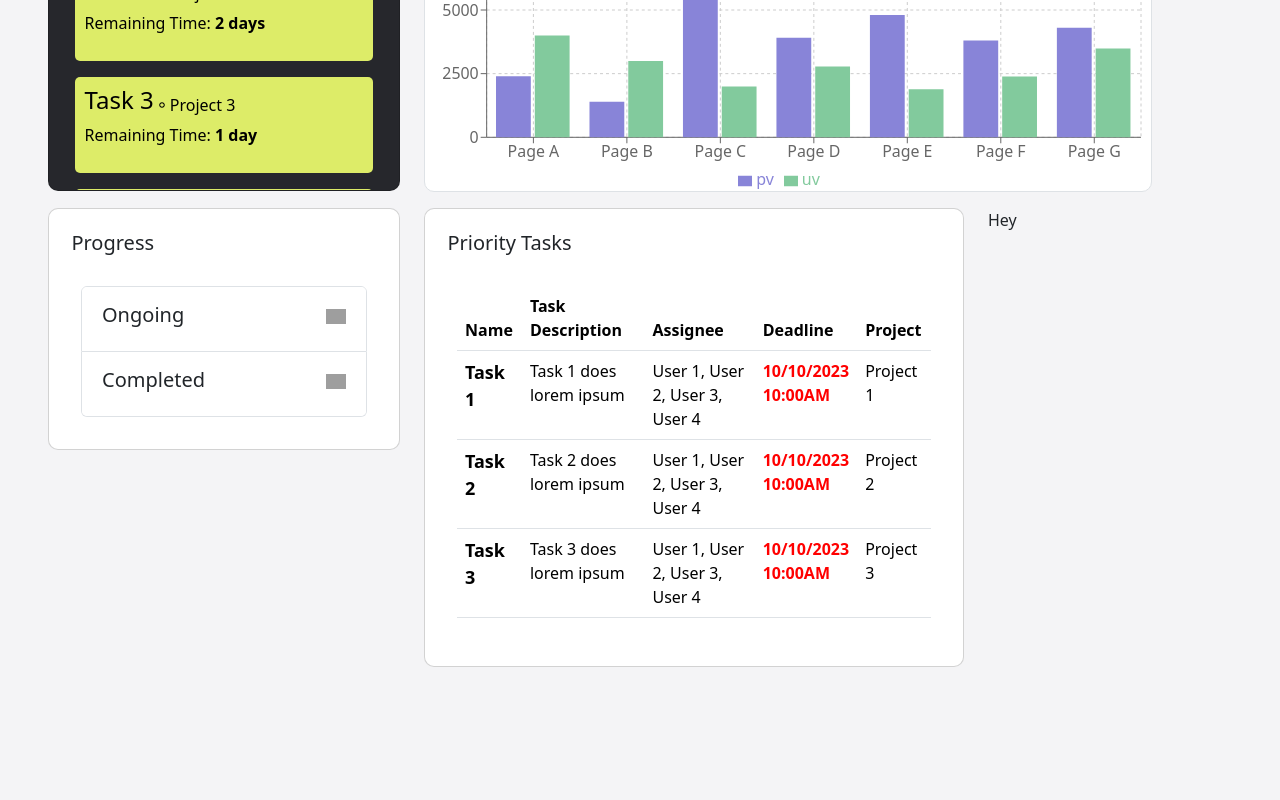
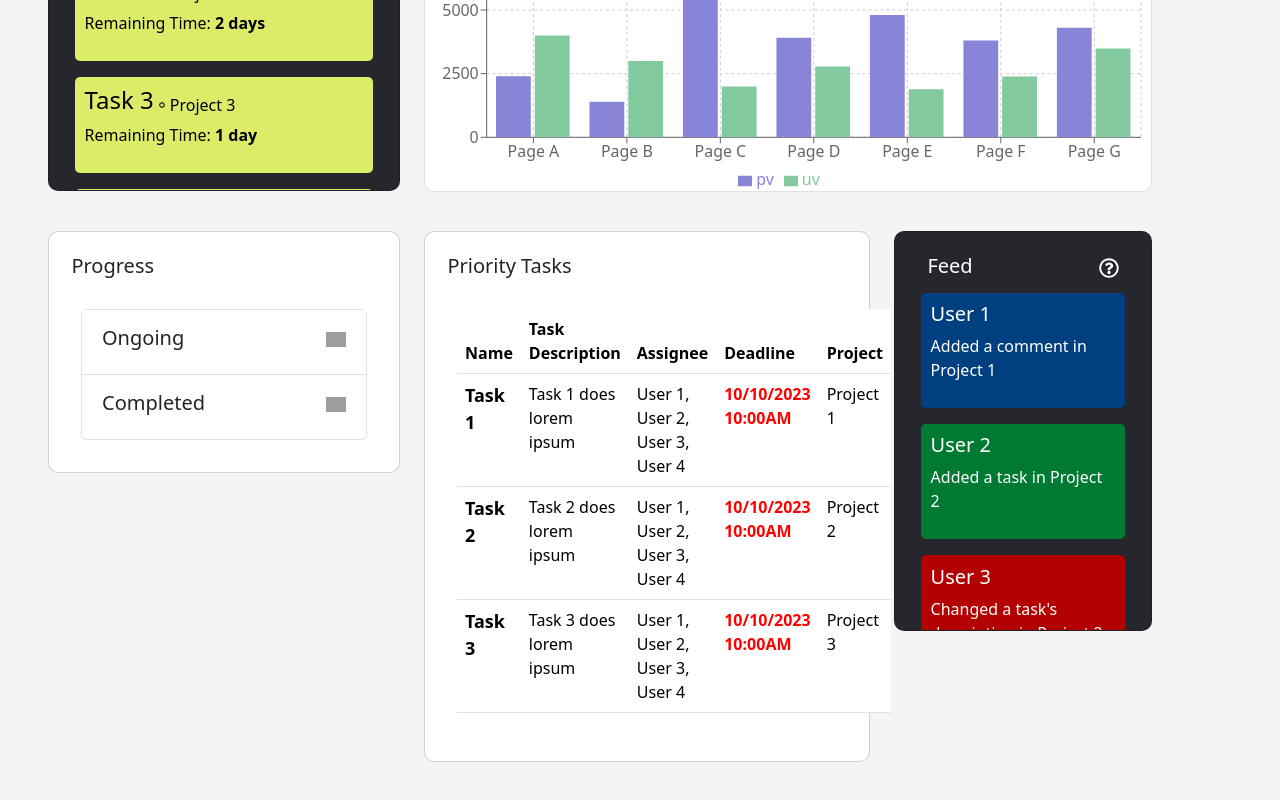
Before and after one commit to jonathanWongLS/TaskSwift, a React (Vite) app in the folder task-swift/: page /dashboard in a window 1280 px wide. Shown: the part 464-1264 px from the top of the page. Before the commit the page ends 1147 px from the top, so only its background shows below. Built offline with nearby package versions, Linux system fonts and the light colour scheme; grey boxes are pictures that could not be loaded.

Commit message:
Added Feed component in Dashboard page and increase bottom margin of several Dashboard components to prevent components sticking to each other

```diff
--- a/task-swift/src/views/Dashboard/Dashboard.jsx
+++ b/task-swift/src/views/Dashboard/Dashboard.jsx
@@ -8,6 +8,7 @@ import UpcomingDeadline from "../../components/UpcomingDeadline/UpcomingDeadline
 import ChartsTabs from "../../components/ChartsTabs/ChartsTabs";
 import Progress from "../../components/Progress/Progress";
 import PriorityTasks from "../../components/PriorityTasks/PriorityTasks";
+import Feed from "../../components/Feed/Feed";
 
 import { FaArrowRightLong } from "react-icons/fa6";
 
@@ -36,7 +37,7 @@ const Dashboard = () => {
           </Col>
         </Row>
         <Row className="dashboard-row">
-          <Col sm={12} md={12} xl={4} className="upcoming-deadline-col" >
+          <Col sm={12} md={12} xl={4} className="upcoming-deadline-col mb-4" >
             <UpcomingDeadline />
           </Col>
           <Col sm={12} md={12} xl={8} className="charts-tabs-col">
@@ -44,13 +45,15 @@ const Dashboard = () => {
           </Col>
         </Row>
         <Row className="dashboard-row">
-            <Col sm={12} md={12} xl={4}>
+            <Col sm={12} md={12} xl={4} className="mb-4">
               <Progress />
             </Col>
-            <Col sm={12} md={12} xl={6}>
+            <Col sm={12} md={12} xl={5} className="mb-4">
               <PriorityTasks />
             </Col>
-            <Col sm={12} md={12} xl={2}>Hey</Col>
+            <Col sm={12} md={12} xl={3}>
+              <Feed />
+            </Col>
         </Row>
       </div>
     </>
```
